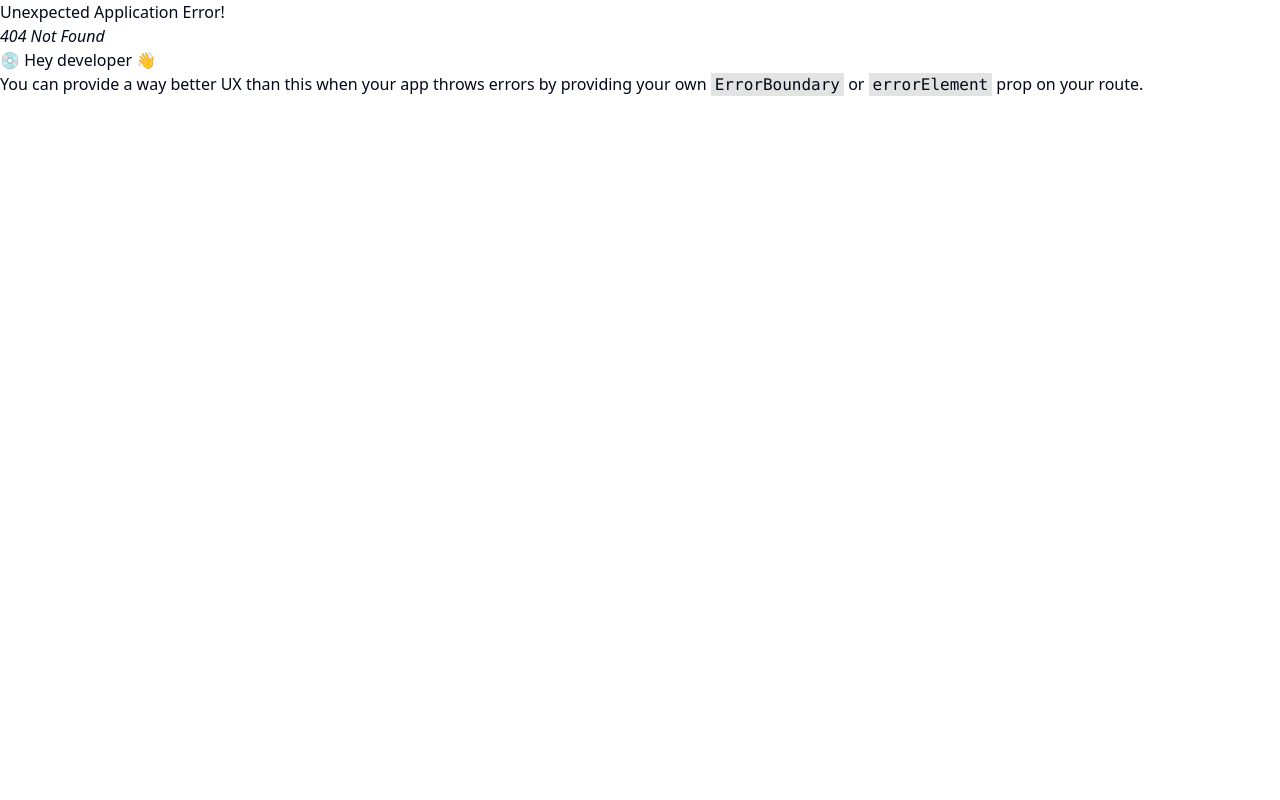
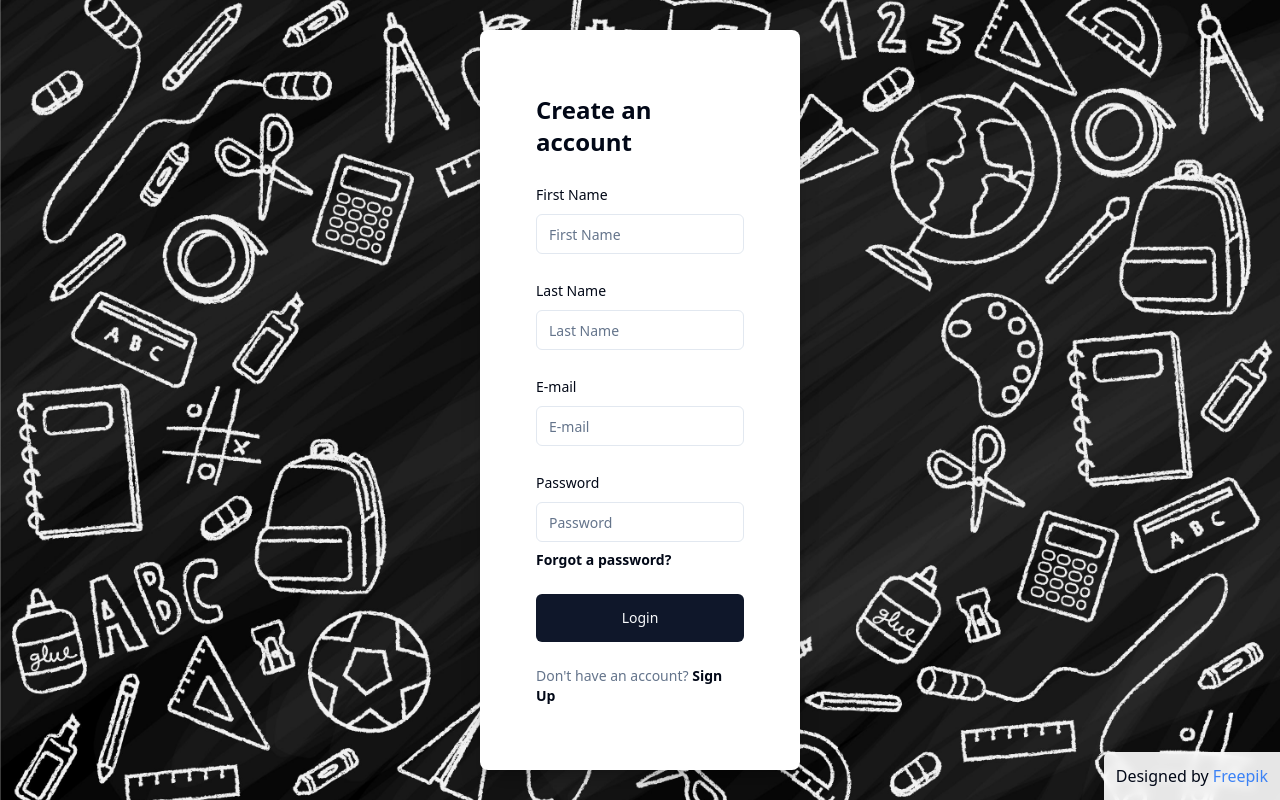
Before and after one commit to lekhoi2709/Lumen, a React (Vite) app in the folder client/: page /register in a window 1280 px wide. Before the commit this address had no page. Built offline with nearby package versions, Linux system fonts and the light colour scheme.

Commit message:
feat: add register route

```diff
--- a/client/src/main.tsx
+++ b/client/src/main.tsx
@@ -3,11 +3,16 @@ import ReactDOM from "react-dom/client";
 import App from "./App";
 import { createBrowserRouter, RouterProvider } from "react-router-dom";
 import { ThemeProvider } from "@/contexts/theme-provider";
+import SignUp from "./routes/auth/signup";
 
 const router = createBrowserRouter([
   {
     path: "/",
     element: <App />,
+  },
+  {
+    path: "/register",
+    element: <SignUp />,
   },
   {
     path: "/about",
--- /dev/null
+++ b/client/src/routes/auth/signup.tsx
@@ -0,0 +1,118 @@
+import AuthLayout from "@/layouts/auth-layout";
+import { z } from "zod";
+import { zodResolver } from "@hookform/resolvers/zod";
+import { useForm } from "react-hook-form";
+import {
+  Form,
+  FormControl,
+  FormDescription,
+  FormField,
+  FormItem,
+  FormLabel,
+  FormMessage,
+} from "@/components/ui/form";
+import { Input } from "@/components/ui/input";
+import { Button } from "@/components/ui/button";
+
+const formSchema = z.object({
+  firstName: z.string().min(2).max(50),
+  lastName: z.string().min(2).max(50),
+  email: z.string().email(),
+  password: z.string().min(6).max(50),
+});
+
+function SignUp() {
+  const form = useForm<z.infer<typeof formSchema>>({
+    resolver: zodResolver(formSchema),
+    mode: "onBlur",
+  });
+
+  function onSubmit(data: z.infer<typeof formSchema>) {
+    console.log(data);
+  }
+
+  return (
+    <AuthLayout>
+      <Form {...form}>
+        <form
+          onSubmit={form.handleSubmit(onSubmit)}
+          className="bg-background rounded-lg drop-shadow-xl shadow-xl min-w-2/3 min-h-1/2 w-2/3 lg:w-1/4 flex flex-col p-8 py-12 lg:p-14 lg:py-16 items-center font-sans gap-6"
+        >
+          <h1 className="text-xl lg:text-2xl font-bold">Create an account</h1>
+          <FormField
+            control={form.control}
+            name="firstName"
+            render={({ field }) => (
+              <FormItem className="w-full">
+                <FormLabel>First Name</FormLabel>
+                <FormControl>
+                  <Input placeholder="First Name" {...field} />
+                </FormControl>
+                <FormMessage />
+              </FormItem>
+            )}
+          />
+
+          <FormField
+            control={form.control}
+            name="lastName"
+            render={({ field }) => (
+              <FormItem className="w-full">
+                <FormLabel>Last Name</FormLabel>
+                <FormControl>
+                  <Input placeholder="Last Name" {...field} />
+                </FormControl>
+                <FormMessage />
+              </FormItem>
+            )}
+          />
+          <FormField
+            control={form.control}
+            name="email"
+            render={({ field }) => (
+              <FormItem className="w-full">
+                <FormLabel>E-mail</FormLabel>
+                <FormControl>
+                  <Input placeholder="E-mail" {...field} />
+                </FormControl>
+                <FormMessage />
+              </FormItem>
+            )}
+          />
+          <FormField
+            control={form.control}
+            name="password"
+            render={({ field }) => (
+              <FormItem className="w-full">
+                <FormLabel>Password</FormLabel>
+                <FormControl>
+                  <Input placeholder="Password" {...field} />
+                </FormControl>
+                <FormDescription>
+                  <a
+                    href="#"
+                    className="cursor-pointer font-bold text-foreground"
+                  >
+                    Forgot a password?
+                  </a>
+                </FormDescription>
+                <FormMessage />
+              </FormItem>
+            )}
+          />
+          <Button type="submit" className="w-full py-6">
+            Login
+          </Button>
+          <FormDescription>
+            Don't have an account?{" "}
+            <a href="#" className="cursor-pointer font-bold text-foreground">
+              Sign Up
+            </a>
+          </FormDescription>
+        </form>
+      </Form>
+    </AuthLayout>
+  );
+}
+
+export default SignUp;
```
